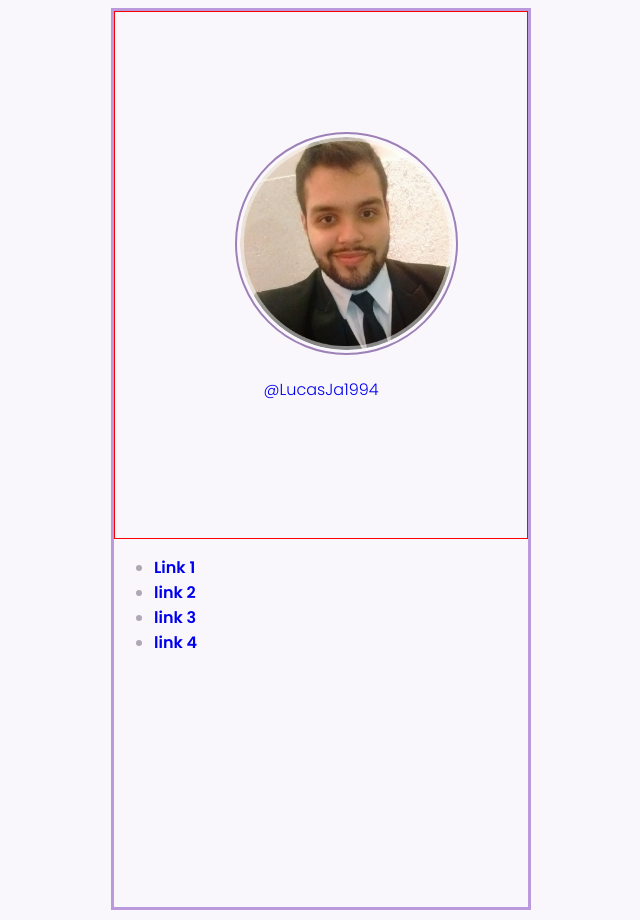
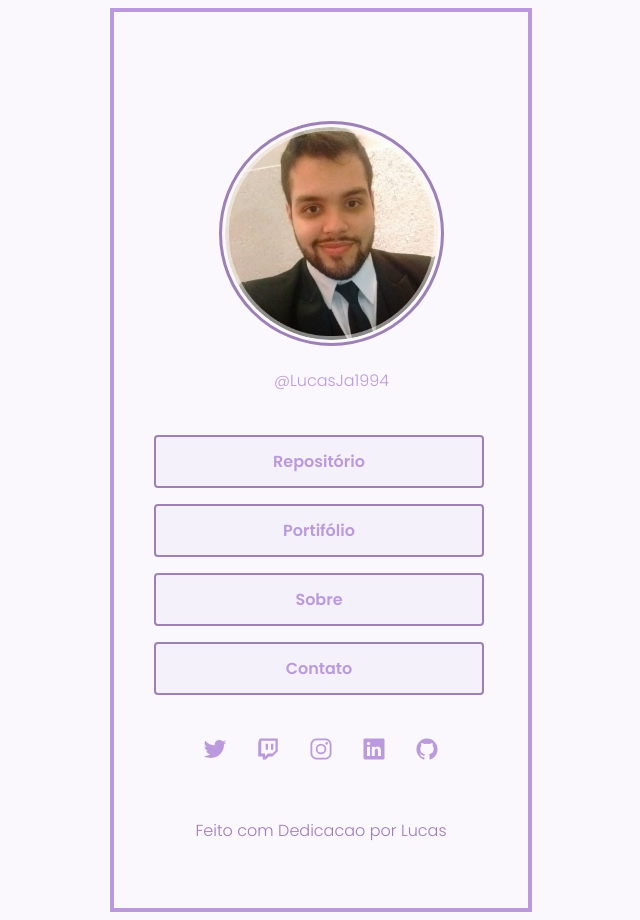
Before and after one commit to LucasJa1994/SocialTree, a plain HTML site: page index.html in a window 1280 px wide. Shown: the whole page, without its empty margins (319-959 px from the left). Drawn offline with nearby package versions, Linux system fonts and the light colour scheme; files that its build step writes are made by us from their sources.

Commit message:
second commit

```diff
--- a/index.html
+++ b/index.html
@@ -9,7 +9,7 @@
     />
     <meta charset="UTF-8" />
     <meta name="viewport" content="width=device-width, initial-scale=1.0" />
-    <link rel="stylesheet" href="../ProjetoSocialTree/style.css" />
+    <link rel="stylesheet" href="style.css" />
     <title>Socil tree</title>
   </head>
   <body>
@@ -21,9 +21,7 @@
           alt="Foto de lucas sorrindo de terno"
         />
         <p>
-          <a
-            href="https://github.com/LucasJa1994?tab=repositories"
-            target="_blank"
+          <a href="https://www.instagram.com/lucasja18/" target="_blank"
             >@LucasJa1994</a
           >
         </p>
@@ -31,24 +29,52 @@
       <div>
         <ul>
           <li>
-            <a href="#"> Link 1 </a>
+            <a href="#"> Repositório </a>
           </li>
 
           <li>
-            <a href="#">link 2</a>
+            <a href="#">Portifólio</a>
           </li>
 
           <li>
-            <a href="#">link 3</a>
+            <a href="#">Sobre</a>
           </li>
 
           <li>
-            <a href="#">link 4</a>
+            <a href="#">Contato</a>
           </li>
         </ul>
       </div>
-      <footer>
-      </footer>
+      <div id="social-links">
+        <a href="#" target="_blank">
+          <ion-icon name="logo-twitter"></ion-icon>
+        </a>
+        <a href="#" target="_blank">
+          <ion-icon name="logo-twitch"></ion-icon>
+        </a>
+        <a href="https://www.instagram.com/lucasja18/" target="_blank">
+          <ion-icon name="logo-instagram"></ion-icon>
+        </a>
+
+        <a
+          href="https://www.linkedin.com/in/lucas-josu%C3%A9-alves/"
+          target="_blank"
+        >
+          <ion-icon name="logo-linkedin"></ion-icon>
+        </a>
+        <a href="https://github.com/LucasJa1994" target="_blank">
+          <ion-icon name="logo-github"></ion-icon>
+        </a>
+      </div>
+      <footer>Feito com Dedicacao por Lucas</footer>
     </div>
+    <script
+      type="module"
+      src="https://unpkg.com/ionicons@7.1.0/dist/ionicons/ionicons.esm.js"
+    ></script>
+    <script
+      nomodule
+      src="https://unpkg.com/ionicons@7.1.0/dist/ionicons/ionicons.js"
+    ></script>
   </body>
 </html>
--- a/style.css
+++ b/style.css
@@ -1,11 +1,11 @@
 body {
-  background-color: rgba(187, 153, 221, 0.08);
+  background-color: rgba(198, 171, 224, 0.08);
   font-family: "Poppins";
-  color: rgb(175, 167, 182);
+  color: rgb(158, 122, 189);
 }
 
 #container {
-  border: 3px solid rgba(187, 153, 221);
+  border: 4px solid rgba(187, 153, 221);
   width: 414px;
   height: 896px;
   margin: auto;
@@ -13,16 +13,21 @@ body {
 }
 
 #perfil {
-  border: 1px solid red;
+  justify-content: center;
   text-align: center;
-  padding: 120px;
-  position: relative;
+  padding: 29px;
+  margin: auto;
+  width: 297px;
+  height: 231px;
+  margin-top: 80px;
+  margin-left: 40px;
+  margin-bottom: 54px;
+  margin-right: 77px;
 }
 
 #perfil img {
   width: 213px;
   height: 213px;
-  margin: auto;
   transition: 1s;
 }
 
@@ -42,7 +47,7 @@ body {
   }
 }
 #img2 {
-  border: 2px rgb(157, 128, 182) solid;
+  border: 3px rgb(157, 128, 182) solid;
   border-radius: 50%;
   padding: 3px;
 }
@@ -50,11 +55,41 @@ body {
   font-weight: 300;
   line-height: 24px;
 }
-
+ul {
+  list-style: none;
+  display: flex;
+  flex-direction: column;
+  gap: 16px;
+}
 ul li a {
   font-weight: 600;
   line-height: normal;
 }
+ul li {
+  border: 2px solid rgb(157, 128, 182);
+  border-radius: 4px;
+  width: 326px;
+  height: 49px;
+  display: flex;
+  justify-content: center;
+  align-items: center;
+  background: rgba(187, 153, 221, 0.08);
+}
 a {
+  color: #b9d;
   text-decoration: none;
 }
+#social-links {
+  display: flex;
+  justify-content: center;
+  flex-direction: row;
+  gap: 29px;
+  font-size: 24px;
+  padding: 24px 0px;
+}
+footer {
+  display: flex;
+  justify-content: center;
+  align-items: center;
+  padding: 24px 0px;
+}
```
Also changed, not shown: assets/circulo.svg (deleted), assets/github.svg (deleted), assets/instagram.svg (deleted), assets/linkedin.svg (deleted), assets/twitch.svg (deleted), assets/twitter.svg (deleted).
